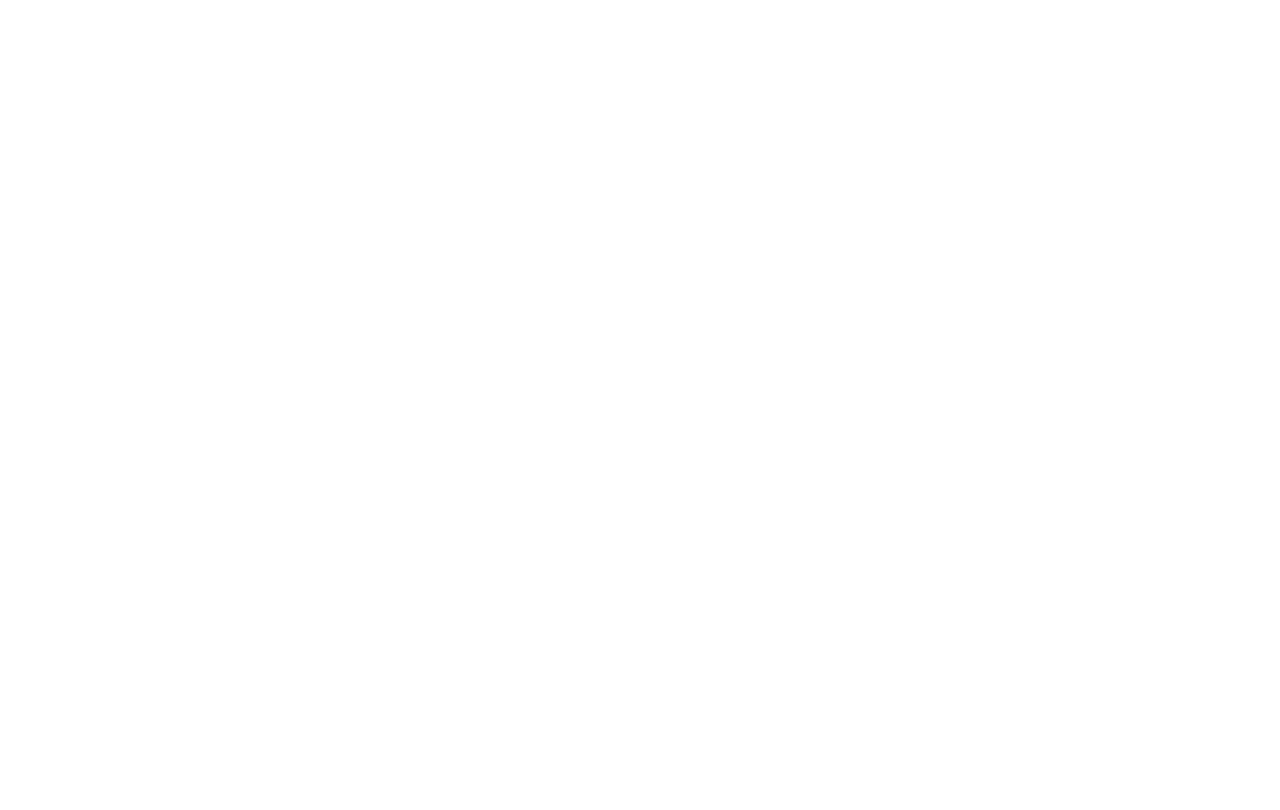
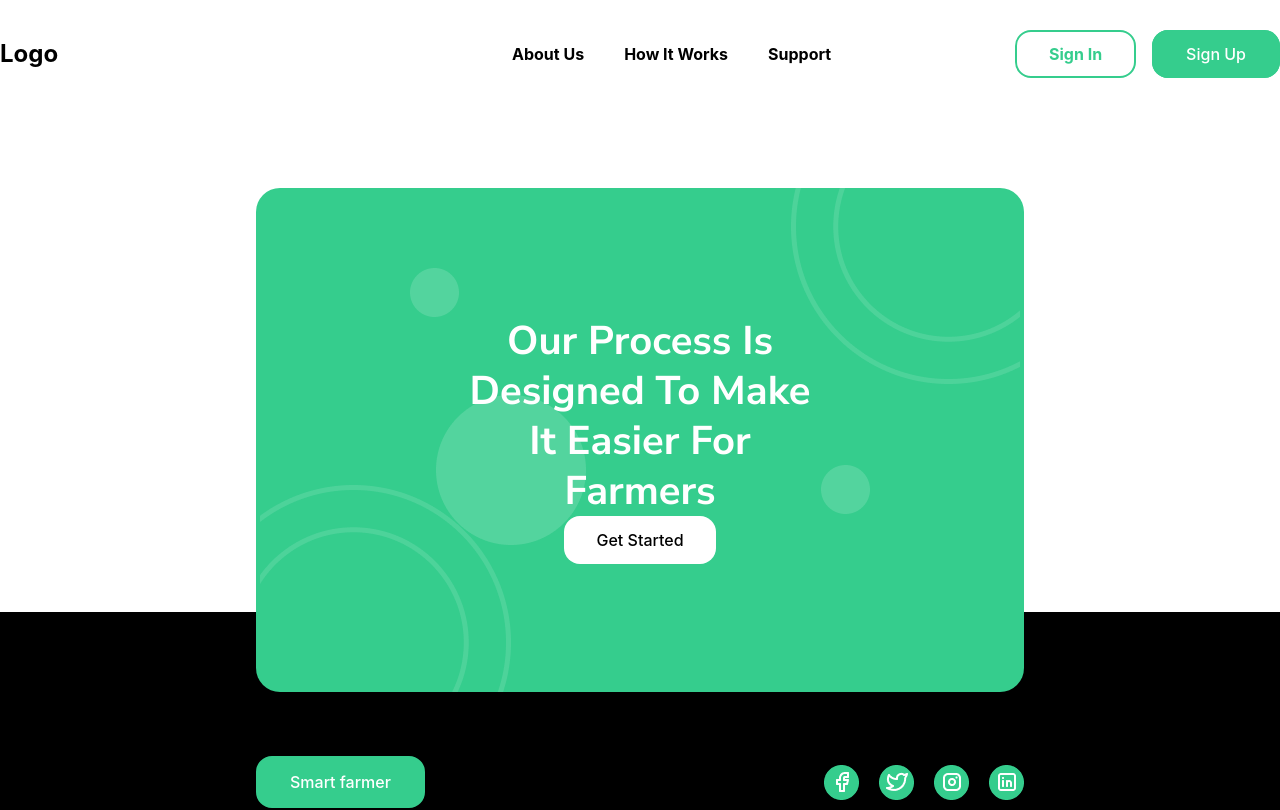
Before and after one commit to Toshmoney/smartfarmer, a React (Create React App) app in the folder client-side/: page /support in a window 1280 px wide. Before the commit this address had no page. Shown: the top 810 px of the page. Built offline with nearby package versions, Linux system fonts and the light colour scheme; a web font is replaced by a local one.

Commit message:
support page

```diff
--- a/client-side/src/App.js
+++ b/client-side/src/App.js
@@ -3,6 +3,7 @@
 import { BrowserRouter, Routes, Route } from 'react-router-dom';
 import Landingpage from './Components/Landingpage';
 import WorkPage from './Components/Page3/WorkPage';
+import Support from './Components/Page4/Support';
 
 function App() {
   return (
@@ -11,6 +12,7 @@
       <Routes>
         <Route path='/' element={<Landingpage/>}/>
         <Route path='/works' element={<WorkPage/>}/>
+        <Route path='/support' element={<Support/>}/>
       </Routes>
       </BrowserRouter>
     </div>
--- /dev/null
+++ b/client-side/src/Components/Page4/Support.jsx
@@ -0,0 +1,14 @@
+import React from 'react'
+import Header from '../Header/Header'
+import Footer from '../Footer/Footer'
+
+const Support = () => {
+  return (
+    <div>
+        <Header/>
+        <Footer/>
+    </div>
+  )
+}
+
+export default Support;
```
